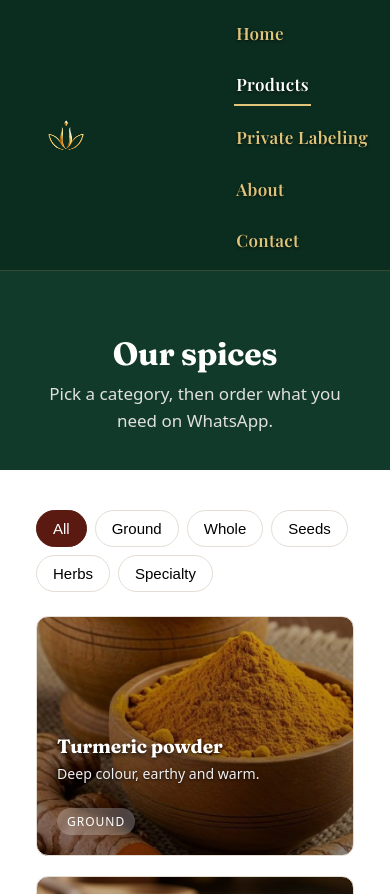
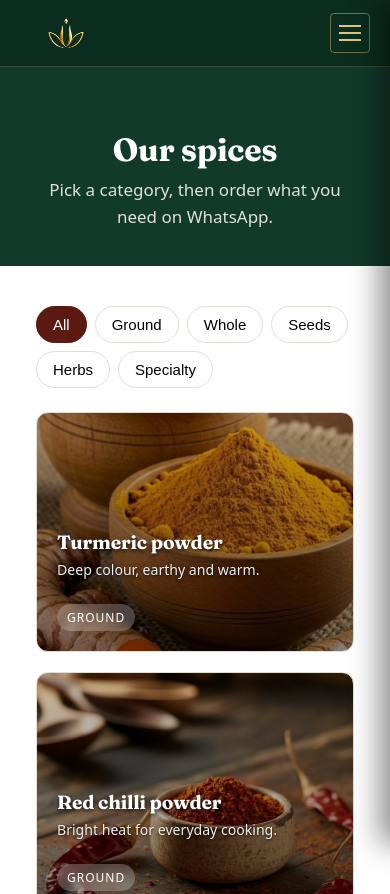
Before and after one commit to harshitsolanki266/TRIVICREST, a plain HTML site: page products.html in a window 390 px wide. Shown: the top 894 px of the page. Drawn offline with nearby package versions, Linux system fonts and the light colour scheme.

Commit message:
Update website

```diff
--- a/products.html
+++ b/products.html
@@ -14,7 +14,14 @@
       <a class="logo" href="index.html">
         <img src="images/trivilogo.png" alt="Trivicrest International LLP" class="logo-img">
       </a>
-    <nav class="main-nav">
+
+      <button class="burger" type="button" aria-label="Toggle navigation" aria-expanded="false">
+        <span></span>
+        <span></span>
+        <span></span>
+      </button>
+
+      <nav class="main-nav nav-menu">
         <ul>
           <li><a href="index.html">Home</a></li>
           <li><a href="products.html">Products</a></li>
@@ -25,7 +32,6 @@
       </nav>
     </div>
   </header>
-
   <main>
     <div class="page-head" style="background-color: #123a2b; color: #ffffff; padding: 40px 0;">
       <div class="wrap">
```
Also changed, not shown: contact.html (+9 -2 lines), index.html (+8 -1 lines). Lines whose indentation alone changed are shown as unchanged.
